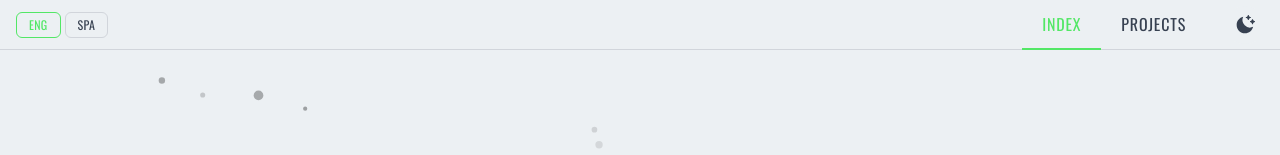
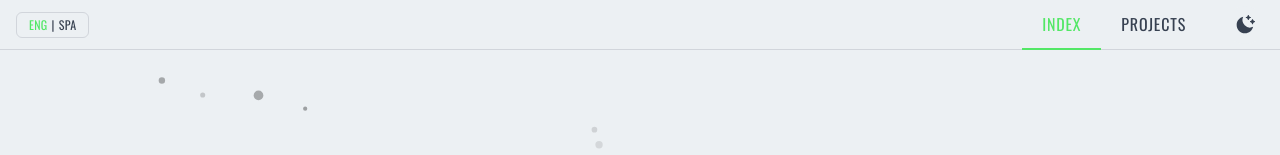
Before and after one commit to CristopherAreche/portfolio-2.0, a Next.js app: page / in a window 1280 px wide. Shown: the top 155 px of the page. Built offline with nearby package versions, Linux system fonts and the light colour scheme.

Commit message:
fix: arreglo de diseno

```diff
--- a/src/components/Hero.tsx
+++ b/src/components/Hero.tsx
@@ -34,10 +34,10 @@ const Hero = () => {
   return (
     <section
       aria-label={t.hero.sectionLabel}
-      className="w-full max-w-full overflow-x-hidden pt-[2em] pb-[4em] laptop:pt-0 laptop:pb-0 phone:w-full phone:items-center laptop:items-start laptop:w-[1100px] laptop:h-[550px] tablet:w-[500px] h-full tablet:mt-[140px] mx-[15px] scrollbar-hide flex phone:flex-col-reverse items-center gap-14 phone:h-auto phone:gap-0 phone:justify-between laptop:flex-row laptop:justify-between justify-center"
+      className="w-full max-w-full overflow-x-hidden pt-[2em] pb-[4em] xsPhone:pb-6 phone:pb-6 laptop:pt-0 laptop:pb-0 phone:w-full phone:items-center laptop:items-start laptop:w-[1100px] laptop:h-[550px] tablet:w-[500px] h-full tablet:mt-[140px] mx-[15px] scrollbar-hide flex phone:flex-col-reverse items-center gap-14 phone:h-auto phone:gap-0 phone:justify-between laptop:flex-row laptop:justify-between justify-center"
     >
       {/* Left */}
-      <div className="ml-1 phone:w-full phone:max-w-[498px] xsPhone:w-full xsPhone:max-w-full xsPhone:h-[600px] xsPhone:gap-6 xsPhone:justify-center phone:h-[510px] tablet:max-w-[550px] laptop:max-h-[520px] laptop:justify-between flex flex-col phone:justify-start laptop:gap-4 phone:gap-8">
+      <div className="ml-1 phone:w-full phone:max-w-[498px] xsPhone:w-full xsPhone:max-w-full h-auto xsPhone:gap-6 xsPhone:justify-center tablet:max-w-[550px] laptop:max-h-[520px] laptop:justify-between flex flex-col phone:justify-start laptop:gap-4 phone:gap-8">
         {/* Header */}
         <motion.div
           initial={shouldReduceMotion ? false : { y: 20, opacity: 0 }}
@@ -105,7 +105,8 @@ const Hero = () => {
           >
             <div className="flex tablet:gap-4 xsPhone:gap-2">
               <p className="flex uppercase font-main-font xsPhone:text-[12px] phone:text-[16px] tablet:text-[20px] text-grey_text dark:text-dark_mode_text">
-                {t.hero.frontend}
+                <span className="tablet:hidden">FRONT</span>
+                <span className="hidden tablet:inline">{t.hero.frontend}</span>
               </p>
               <p className="font-main-font xsPhone:text-[12px] phone:text-[16px] tablet:text-[20px] text-grey_text mr-6 dark:text-dark_mode_text">
                 |
@@ -140,7 +141,8 @@ const Hero = () => {
           >
             <div className="flex tablet:gap-4 xsPhone:gap-2">
               <p className="flex uppercase font-main-font xsPhone:text-[12px] phone:text-[16px] tablet:text-[20px] text-grey_text dark:text-dark_mode_text">
-                {t.hero.backend}
+                <span className="tablet:hidden">BACK</span>
+                <span className="hidden tablet:inline">{t.hero.backend}</span>
               </p>
               <p className="font-main-font xsPhone:text-[12px] phone:text-[16px] tablet:text-[20px] text-grey_text mr-6 dark:text-dark_mode_text">
                 |
@@ -192,7 +194,7 @@ const Hero = () => {
           </motion.div>
         </div>
         {/* Email and CV */}
-        <div className="flex justify-start gap-6 xsPhone:px-[15px] laptop:px-0">
+        <div className="flex flex-wrap items-center justify-start gap-3 tablet:gap-6 xsPhone:px-[15px] laptop:px-0">
           {/* CV */}
           <motion.div
             initial={shouldReduceMotion ? false : { x: -30, opacity: 0 }}
@@ -219,7 +221,7 @@ const Hero = () => {
                 aria-hidden="true"
                 className="w-5 h-5 text-center dark:text-dark_mode_text"
               />
-              <p className="font-main-font text-[20px] dark:text-dark_mode_text">
+              <p className="font-main-font text-[16px] tablet:text-[20px] dark:text-dark_mode_text">
                 {t.hero.resume}
               </p>
             </Link>
@@ -252,7 +254,7 @@ const Hero = () => {
                 aria-hidden="true"
                 className="w-5 h-5 text-center dark:text-dark_mode_text hover:text-[#53E767] hover:dark:text-[#53E767]"
               />
-              <span className="font-main-font text-[20px] uppercase dark:text-dark_mode_text">
+              <span className="font-main-font text-[16px] tablet:text-[20px] uppercase dark:text-dark_mode_text">
                 {isCopied ? t.hero.copied : t.hero.email}
               </span>
             </button>
--- a/src/components/Navbar.tsx
+++ b/src/components/Navbar.tsx
@@ -4,6 +4,7 @@ import { motion } from "framer-motion";
 import Link from "next/link";
 import { usePathname } from "next/navigation";
 import { useLanguage } from "@/app/language-provider";
+import { HiFolder, HiHome } from "react-icons/hi";
 
 const navLinks = [
   { href: "/", key: "index" as const },
@@ -13,6 +14,11 @@ const navLinks = [
 const Navbar = () => {
   const pathname = usePathname();
   const { language, setLanguage, t } = useLanguage();
+  const isEnglish = language === "en";
+
+  const handleLanguageToggle = () => {
+    setLanguage(isEnglish ? "es" : "en");
+  };
 
   return (
     <motion.nav
@@ -22,35 +28,37 @@ const Navbar = () => {
       aria-label="Main navigation"
       className="fixed top-0 w-full z-50 bg-light_bg dark:bg-dark_bg border-b border-gray-300 dark:border-gray-700"
     >
-      <div className="flex justify-between items-stretch px-4 laptop:px-12">
+      <div className="flex justify-between items-stretch px-3 tablet:px-4 laptop:px-12">
         <div
-          className="flex items-center gap-1"
+          className="flex items-center"
           role="group"
           aria-label={t.navbar.languageLabel}
         >
           <button
             type="button"
-            onClick={() => setLanguage("en")}
-            aria-pressed={language === "en"}
-            className={`px-3 py-1 text-xs rounded-md border font-main-font tracking-wide ${
-              language === "en"
-                ? "border-green_text text-green_text"
-                : "border-gray-300 dark:border-gray-700 text-grey_text dark:text-dark_mode_text"
-            }`}
+            onClick={handleLanguageToggle}
+            aria-label={t.navbar.languageToggleLabel}
+            className="px-2 tablet:px-3 py-1 text-xs rounded-md border border-gray-300 dark:border-gray-700 font-main-font tracking-wide flex items-center gap-1"
           >
-            {t.navbar.english}
-          </button>
-          <button
-            type="button"
-            onClick={() => setLanguage("es")}
-            aria-pressed={language === "es"}
-            className={`px-3 py-1 text-xs rounded-md border font-main-font tracking-wide ${
-              language === "es"
-                ? "border-green_text text-green_text"
-                : "border-gray-300 dark:border-gray-700 text-grey_text dark:text-dark_mode_text"
-            }`}
-          >
-            {t.navbar.spanish}
+            <span
+              className={
+                isEnglish
+                  ? "text-green_text"
+                  : "text-grey_text dark:text-dark_mode_text"
+              }
+            >
+              {t.navbar.english}
+            </span>
+            <span className="text-grey_text dark:text-dark_mode_text">|</span>
+            <span
+              className={
+                !isEnglish
+                  ? "text-green_text"
+                  : "text-grey_text dark:text-dark_mode_text"
+              }
+            >
+              {t.navbar.spanish}
+            </span>
           </button>
         </div>
 
@@ -61,17 +69,38 @@ const Navbar = () => {
               <Link
                 key={href}
                 href={href}
-                className={`flex items-center px-5 py-3 -mb-[1px] border-b-2 transition-all duration-300 font-main-font uppercase text-[16px] tracking-wider ${
+                aria-label={t.navbar[key]}
+                className={`flex items-center justify-center px-3 tablet:px-5 py-3 -mb-[1px] border-b-2 transition-all duration-300 font-main-font uppercase text-[16px] tracking-wider ${
                   isActive
                     ? "text-green_text border-green_text"
                     : "text-grey_text dark:text-dark_mode_text border-transparent hover:text-green_text hover:border-green_text"
                 }`}
               >
-                {t.navbar[key]}
+                {href === "/" ? (
+                  <>
+                    <HiHome
+                      className="tablet:hidden w-5 h-5"
+                      aria-hidden="true"
+                    />
+                    <span className="hidden tablet:inline-flex">
+                      {t.navbar[key]}
+                    </span>
+                  </>
+                ) : (
+                  <>
+                    <HiFolder
+                      className="tablet:hidden w-5 h-5"
+                      aria-hidden="true"
+                    />
+                    <span className="hidden tablet:inline-flex">
+                      {t.navbar[key]}
+                    </span>
+                  </>
+                )}
               </Link>
             );
           })}
-          <div className="flex items-center pl-5">
+          <div className="flex items-center pl-2 tablet:pl-5">
             <ThemeSwitcher />
           </div>
         </div>
--- a/src/types/i18n.ts
+++ b/src/types/i18n.ts
@@ -8,6 +8,7 @@ export interface UiTranslations {
     index: string;
     projects: string;
     languageLabel: string;
+    languageToggleLabel: string;
     english: string;
     spanish: string;
   };
--- a/src/utils/i18n.ts
+++ b/src/utils/i18n.ts
@@ -9,6 +9,7 @@ export const uiTranslations: TranslationDictionary = {
       index: "Index",
       projects: "Projects",
       languageLabel: "Language selector",
+      languageToggleLabel: "Toggle language",
       english: "ENG",
       spanish: "SPA",
     },
@@ -61,6 +62,7 @@ export const uiTranslations: TranslationDictionary = {
       index: "Inicio",
       projects: "Proyectos",
       languageLabel: "Selector de idioma",
+      languageToggleLabel: "Cambiar idioma",
       english: "ENG",
       spanish: "SPA",
     },
```
